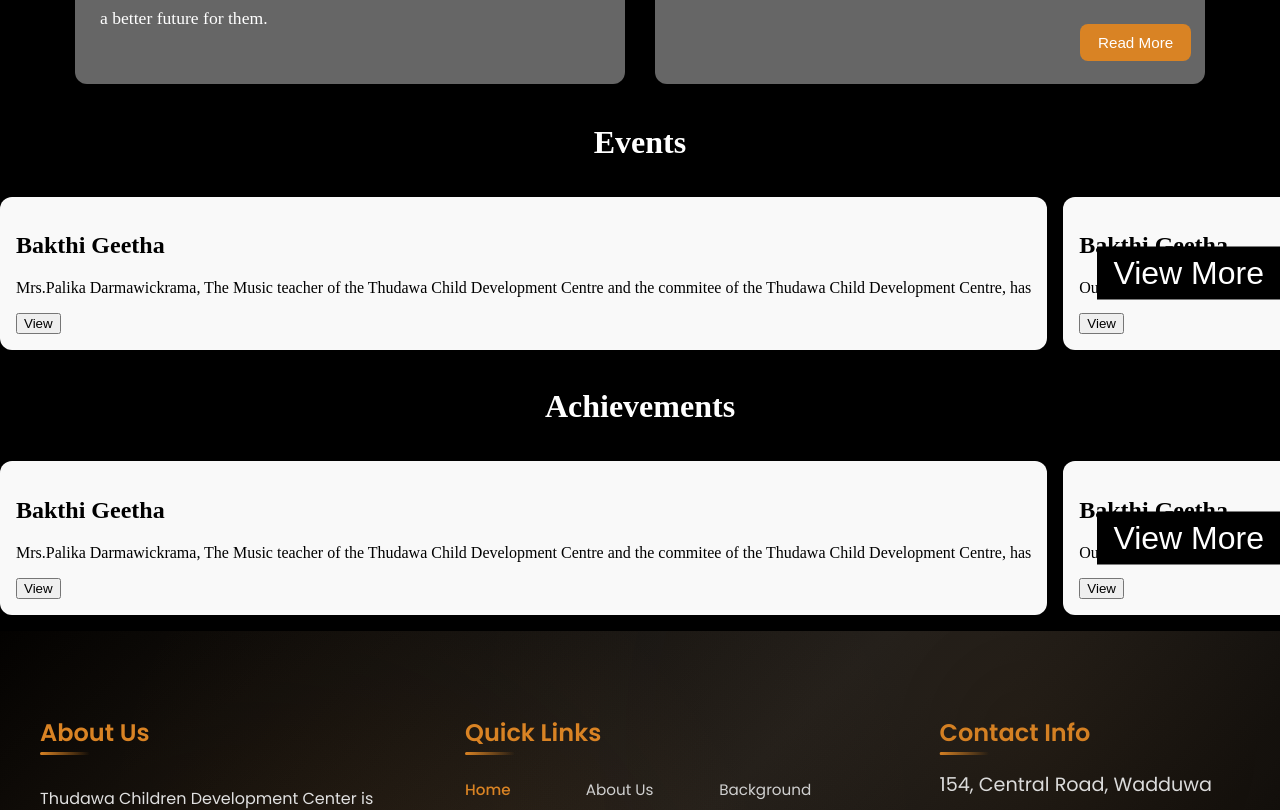
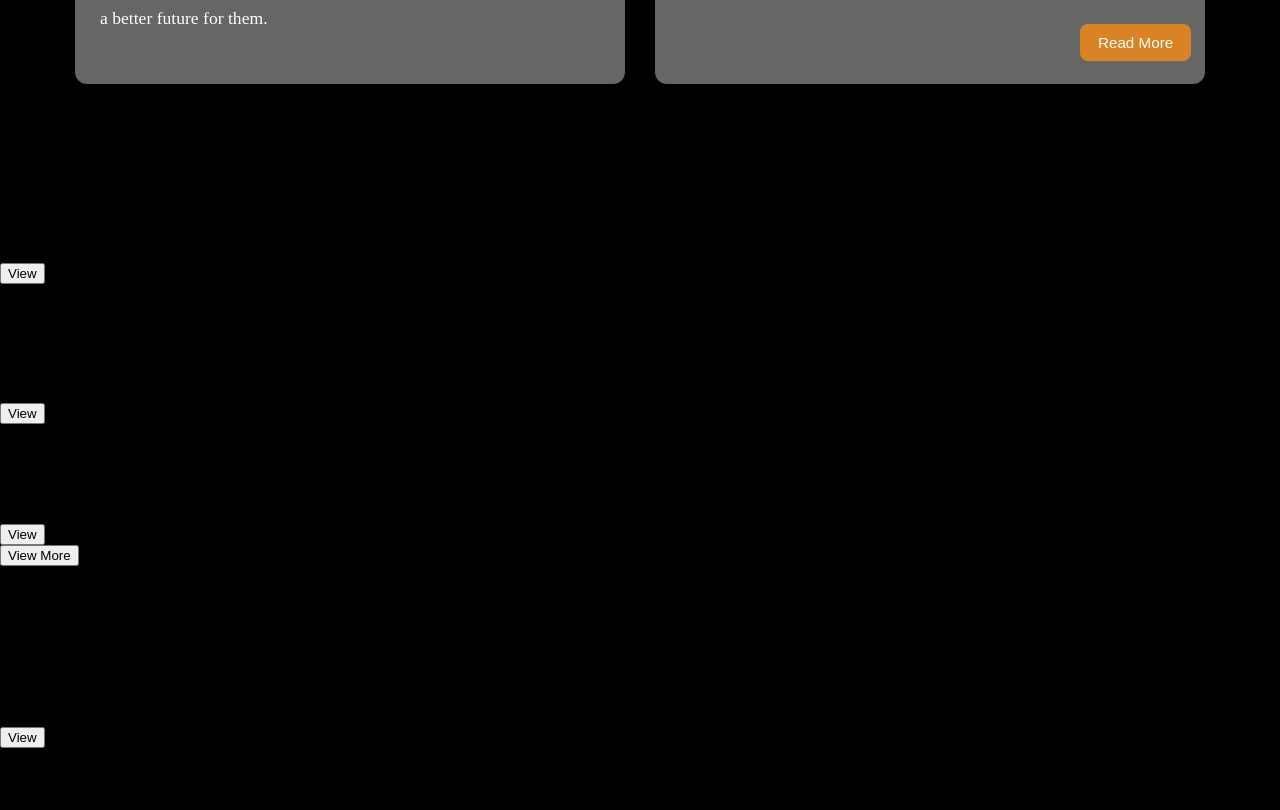
Before and after one commit to Dulan19/Thudawa_Website, a React (Create React App) app: page / in a window 1280 px wide. Shown: the part 1020-1830 px from the top of the page. Built offline with nearby package versions, Linux system fonts and the light colour scheme.

Commit message:
Update App.css

```diff
--- a/src/App.css
+++ b/src/App.css
@@ -102,53 +102,3 @@ html {
     display: block;
   }
 }
-
-.Events-scroll-wrapper {
-  position: relative;
-  display: flex;
-  align-items: center;
-  overflow: hidden;
-  width: 100%;
-}
-
-.Events-container {
-  display: flex;
-  gap: 1rem;
-  overflow-x: auto;
-  scroll-behavior: smooth;
-  padding: 1rem 0;
-}
-
-.Events-container::-webkit-scrollbar {
-  display: none; /* Hide scrollbar */
-}
-
-.Events-box {
-  min-width: 300px;
-  flex: 0 0 auto;
-  background: #f9f9f9;
-  padding: 1rem;
-  border-radius: 12px;
-  box-shadow: 0 4px 8px rgba(0,0,0,0.1);
-}
-
-.scroll-arrow {
-  position: absolute;
-  right: 0;
-  top: 50%;
-  transform: translateY(-50%);
-  font-size: 2rem;
-  background: #000;
-  color: white;
-  border: none;
-  padding: 0.5rem 1rem;
-  cursor: pointer;
-  z-index: 10;
-}
-
-.Events-section h1, .achievements-section h1 {
-  text-align: center;
-  color: #ffffff;
-  margin-bottom: 20px;
-  font-size: 2rem;
-}
```
